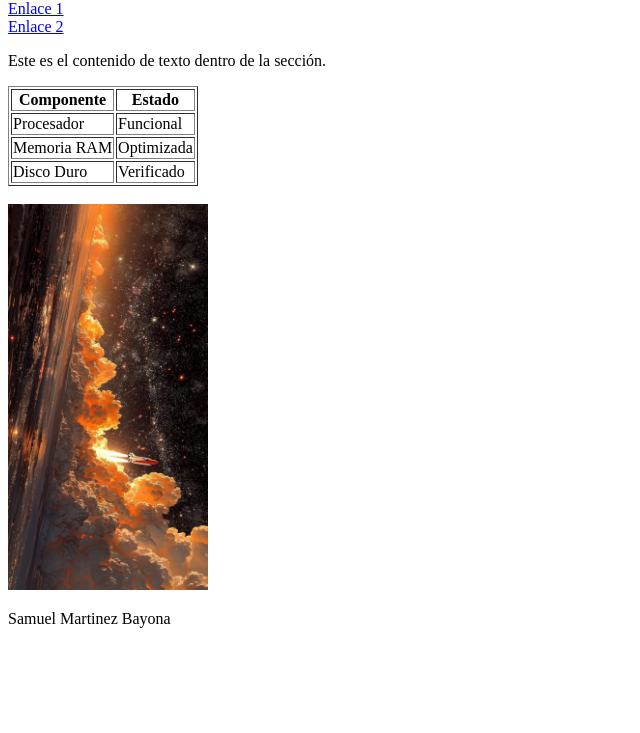
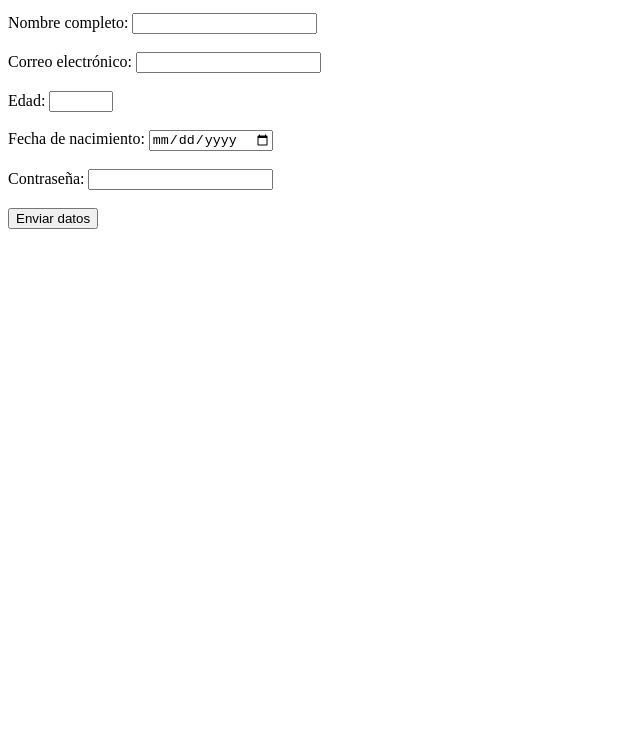
Before and after one commit to samuelmartinez-hub/pagina_unidad5, a plain HTML site: page index.html in a window 1280 px wide. Shown: the part 67-800 px from the top of the page, without its empty margins (0-640 px from the left). Drawn offline with Linux system fonts and the light colour scheme.

Commit message:
modificacion inputs y validaciones

```diff
--- a/index.html
+++ b/index.html
@@ -2,56 +2,49 @@
 <html lang="es">
 <head>
     <meta charset="UTF-8">
-    <title>Estructura con Tabla y Multimedia</title>
+    <title>Taller de Formularios HTML5</title>
 </head>
 <body>
 
-    <header>
-        <h2>Título Principal</h2>
-    </header>
+    <h1>Formulario de Registro</h1>
 
-    <nav>
-        <a href="#inicio">Enlace 1</a>
-    </nav>
+    <form action="#" method="post">
 
-    <nav>
-        <a href="#contacto">Enlace 2</a>
-    </nav>
-
-    <section>
-        <p>Este es el contenido de texto dentro de la sección.</p>
-
-        <table border="1">
-            <thead>
-                <tr>
-                    <th>Componente</th>
-                    <th>Estado</th>
-                </tr>
-            </thead>
-            <tbody>
-                <tr>
-                    <td>Procesador</td>
-                    <td>Funcional</td>
-                </tr>
-                <tr>
-                    <td>Memoria RAM</td>
-                    <td>Optimizada</td>
-                </tr>
-                <tr>
-                    <td>Disco Duro</td>
-                    <td>Verificado</td>
-                </tr>
-            </tbody>
-        </table>
-
+        <div>
+            <label for="nombre">Nombre completo:</label>
+            <input type="text" id="nombre" name="nombre" required>
+        </div>
         <br>
 
-        <img src="perfil.jpeg" alt="Fotografía de ejemplo" width="200">
-    </section>
+        <div>
+            <label for="correo">Correo electrónico:</label>
+            <input type="email" id="correo" name="correo" required>
+        </div>
+        <br>
 
-    <footer>
-        <p>Samuel Martinez Bayona</p>
-    </footer>
+        <div>
+            <label for="edad">Edad:</label>
+            <input type="number" id="edad" name="edad" min="1" max="100" required>
+        </div>
+        <br>
+
+        <div>
+            <label for="fecha_nac">Fecha de nacimiento:</label>
+            <input type="date" id="fecha_nac" name="fecha_nac" required>
+        </div>
+        <br>
+
+        <div>
+            <label for="password">Contraseña:</label>
+            <input type="password" id="password" name="password" required>
+        </div>
+        <br>
+
+        <div>
+            <button type="submit">Enviar datos</button>
+        </div>
+
+    </form>
 
 </body>
 </html>
```
Also changed, not shown: perfil.jpeg (deleted).
